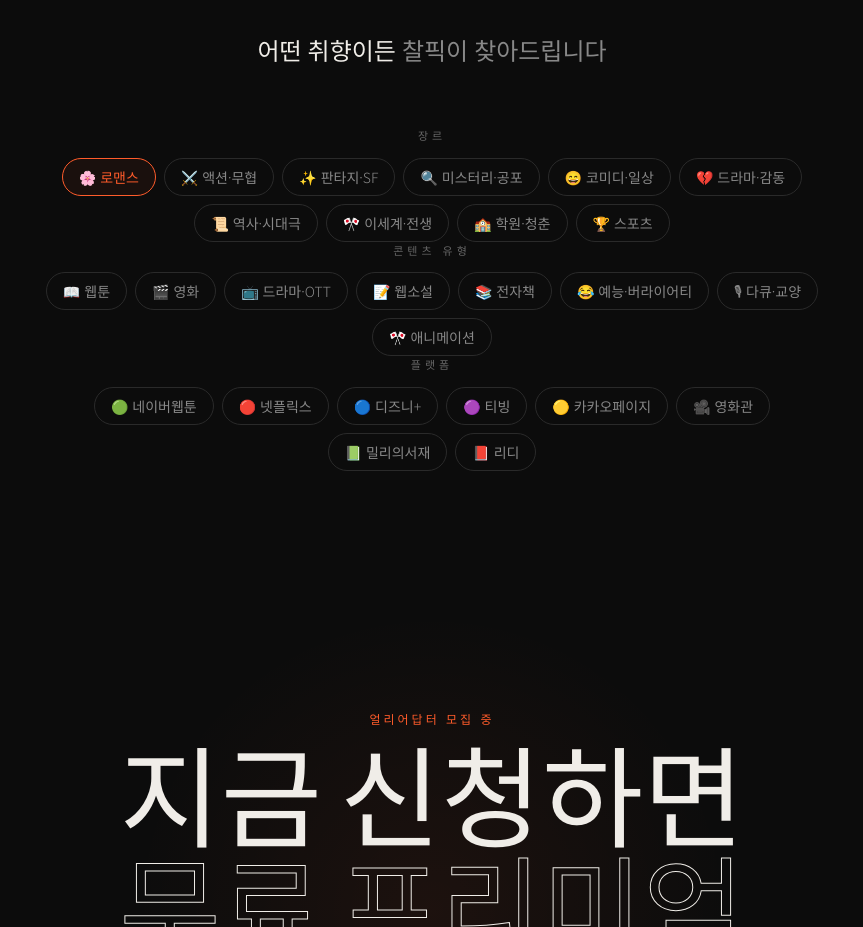
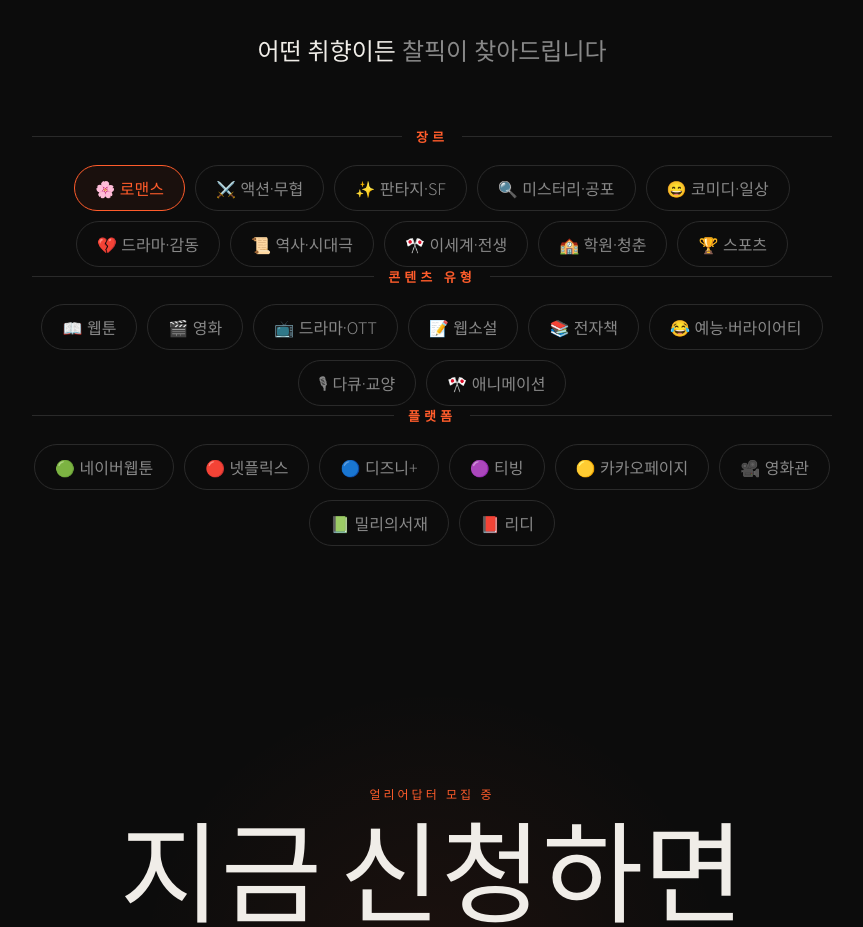
Before and after one commit to jollyJun/chalpick, a plain HTML site: page index.html in a window 1280 px wide. Shown: the part 2560-3487 px from the top of the page, without its empty margins (208-1071 px from the left). Drawn offline with nearby package versions, Linux system fonts and the light colour scheme.

Commit message:
Add files via upload

```diff
--- a/index.html
+++ b/index.html
@@ -217,13 +217,22 @@
 
   /* 카테고리 그룹 라벨 */
   .tag-group-label {
-    font-size:11px;
-    letter-spacing:4px;
-    color:#666;
-    text-transform:uppercase;
-    text-align:center;
-    margin: 28px 0 14px;
-    font-weight: 500;
+    display: flex;
+    align-items: center;
+    gap: 14px;
+    font-size: 13px;
+    letter-spacing: 4px;
+    color: #ff5c2b;
+    text-transform: uppercase;
+    font-weight: 600;
+    margin: 52px 0 18px;
+  }
+  .tag-group-label::before,
+  .tag-group-label::after {
+    content: '';
+    flex: 1;
+    height: 1px;
+    background: #2a2a2a;
   }
   .tag-group-label:first-child { margin-top: 0; }
 
@@ -459,47 +468,47 @@
   <!-- 장르 -->
   <div class="reveal">
     <p class="tag-group-label">장르</p>
-    <div class="flex flex-wrap gap-2 justify-center">
-      <span class="tag text-sm border border-border text-muted px-4 py-2 rounded-full active">🌸 로맨스</span>
-      <span class="tag text-sm border border-border text-muted px-4 py-2 rounded-full">⚔️ 액션·무협</span>
-      <span class="tag text-sm border border-border text-muted px-4 py-2 rounded-full">✨ 판타지·SF</span>
-      <span class="tag text-sm border border-border text-muted px-4 py-2 rounded-full">🔍 미스터리·공포</span>
-      <span class="tag text-sm border border-border text-muted px-4 py-2 rounded-full">😄 코미디·일상</span>
-      <span class="tag text-sm border border-border text-muted px-4 py-2 rounded-full">💔 드라마·감동</span>
-      <span class="tag text-sm border border-border text-muted px-4 py-2 rounded-full">📜 역사·시대극</span>
-      <span class="tag text-sm border border-border text-muted px-4 py-2 rounded-full">🎌 이세계·전생</span>
-      <span class="tag text-sm border border-border text-muted px-4 py-2 rounded-full">🏫 학원·청춘</span>
-      <span class="tag text-sm border border-border text-muted px-4 py-2 rounded-full">🏆 스포츠</span>
+    <div class="flex flex-wrap gap-2.5 justify-center">
+      <span class="tag text-base border border-border text-muted px-5 py-2.5 rounded-full active">🌸 로맨스</span>
+      <span class="tag text-base border border-border text-muted px-5 py-2.5 rounded-full">⚔️ 액션·무협</span>
+      <span class="tag text-base border border-border text-muted px-5 py-2.5 rounded-full">✨ 판타지·SF</span>
+      <span class="tag text-base border border-border text-muted px-5 py-2.5 rounded-full">🔍 미스터리·공포</span>
+      <span class="tag text-base border border-border text-muted px-5 py-2.5 rounded-full">😄 코미디·일상</span>
+      <span class="tag text-base border border-border text-muted px-5 py-2.5 rounded-full">💔 드라마·감동</span>
+      <span class="tag text-base border border-border text-muted px-5 py-2.5 rounded-full">📜 역사·시대극</span>
+      <span class="tag text-base border border-border text-muted px-5 py-2.5 rounded-full">🎌 이세계·전생</span>
+      <span class="tag text-base border border-border text-muted px-5 py-2.5 rounded-full">🏫 학원·청춘</span>
+      <span class="tag text-base border border-border text-muted px-5 py-2.5 rounded-full">🏆 스포츠</span>
     </div>
   </div>
 
   <!-- 콘텐츠 유형 -->
   <div class="reveal">
     <p class="tag-group-label">콘텐츠 유형</p>
-    <div class="flex flex-wrap gap-2 justify-center">
-      <span class="tag text-sm border border-border text-muted px-4 py-2 rounded-full">📖 웹툰</span>
-      <span class="tag text-sm border border-border text-muted px-4 py-2 rounded-full">🎬 영화</span>
-      <span class="tag text-sm border border-border text-muted px-4 py-2 rounded-full">📺 드라마·OTT</span>
-      <span class="tag text-sm border border-border text-muted px-4 py-2 rounded-full">📝 웹소설</span>
-      <span class="tag text-sm border border-border text-muted px-4 py-2 rounded-full">📚 전자책</span>
-      <span class="tag text-sm border border-border text-muted px-4 py-2 rounded-full">😂 예능·버라이어티</span>
-      <span class="tag text-sm border border-border text-muted px-4 py-2 rounded-full">🎙 다큐·교양</span>
-      <span class="tag text-sm border border-border text-muted px-4 py-2 rounded-full">🎌 애니메이션</span>
+    <div class="flex flex-wrap gap-2.5 justify-center">
+      <span class="tag text-base border border-border text-muted px-5 py-2.5 rounded-full">📖 웹툰</span>
+      <span class="tag text-base border border-border text-muted px-5 py-2.5 rounded-full">🎬 영화</span>
+      <span class="tag text-base border border-border text-muted px-5 py-2.5 rounded-full">📺 드라마·OTT</span>
+      <span class="tag text-base border border-border text-muted px-5 py-2.5 rounded-full">📝 웹소설</span>
+      <span class="tag text-base border border-border text-muted px-5 py-2.5 rounded-full">📚 전자책</span>
+      <span class="tag text-base border border-border text-muted px-5 py-2.5 rounded-full">😂 예능·버라이어티</span>
+      <span class="tag text-base border border-border text-muted px-5 py-2.5 rounded-full">🎙 다큐·교양</span>
+      <span class="tag text-base border border-border text-muted px-5 py-2.5 rounded-full">🎌 애니메이션</span>
     </div>
   </div>
 
   <!-- 플랫폼 -->
   <div class="reveal">
     <p class="tag-group-label">플랫폼</p>
-    <div class="flex flex-wrap gap-2 justify-center">
-      <span class="tag text-sm border border-border text-muted px-4 py-2 rounded-full">🟢 네이버웹툰</span>
-      <span class="tag text-sm border border-border text-muted px-4 py-2 rounded-full">🔴 넷플릭스</span>
-      <span class="tag text-sm border border-border text-muted px-4 py-2 rounded-full">🔵 디즈니+</span>
-      <span class="tag text-sm border border-border text-muted px-4 py-2 rounded-full">🟣 티빙</span>
-      <span class="tag text-sm border border-border text-muted px-4 py-2 rounded-full">🟡 카카오페이지</span>
-      <span class="tag text-sm border border-border text-muted px-4 py-2 rounded-full">🎥 영화관</span>
-      <span class="tag text-sm border border-border text-muted px-4 py-2 rounded-full">📗 밀리의서재</span>
-      <span class="tag text-sm border border-border text-muted px-4 py-2 rounded-full">📕 리디</span>
+    <div class="flex flex-wrap gap-2.5 justify-center">
+      <span class="tag text-base border border-border text-muted px-5 py-2.5 rounded-full">🟢 네이버웹툰</span>
+      <span class="tag text-base border border-border text-muted px-5 py-2.5 rounded-full">🔴 넷플릭스</span>
+      <span class="tag text-base border border-border text-muted px-5 py-2.5 rounded-full">🔵 디즈니+</span>
+      <span class="tag text-base border border-border text-muted px-5 py-2.5 rounded-full">🟣 티빙</span>
+      <span class="tag text-base border border-border text-muted px-5 py-2.5 rounded-full">🟡 카카오페이지</span>
+      <span class="tag text-base border border-border text-muted px-5 py-2.5 rounded-full">🎥 영화관</span>
+      <span class="tag text-base border border-border text-muted px-5 py-2.5 rounded-full">📗 밀리의서재</span>
+      <span class="tag text-base border border-border text-muted px-5 py-2.5 rounded-full">📕 리디</span>
     </div>
   </div>
 </section>
```
